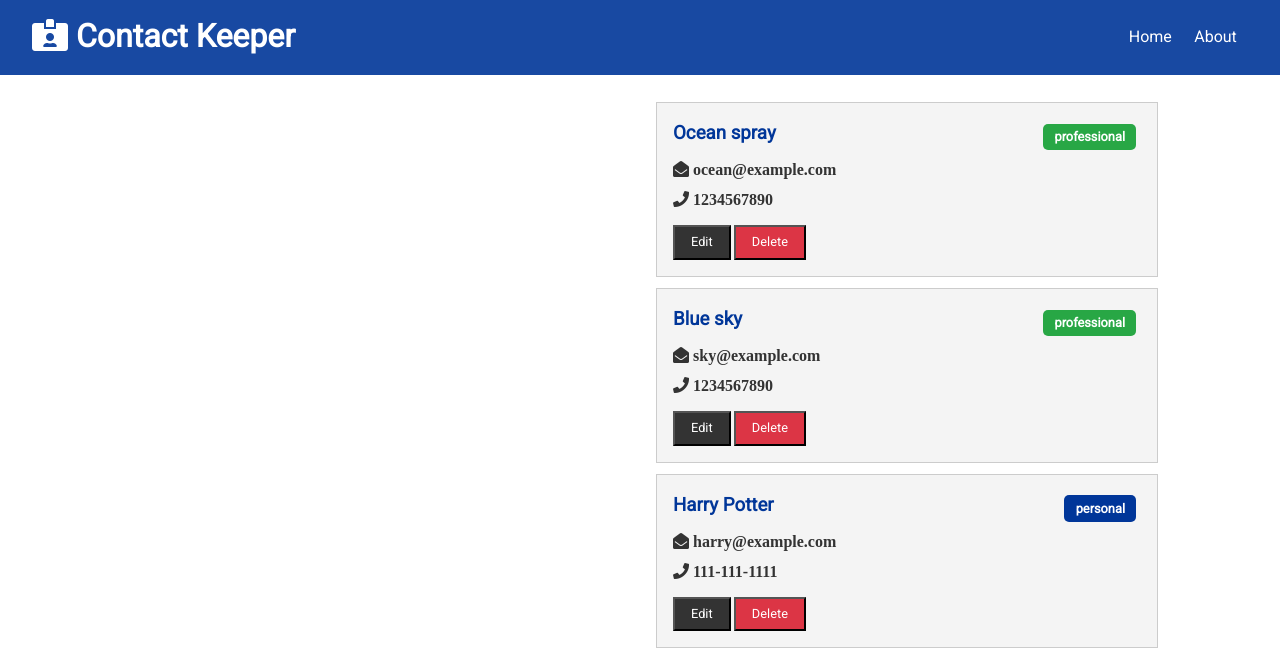
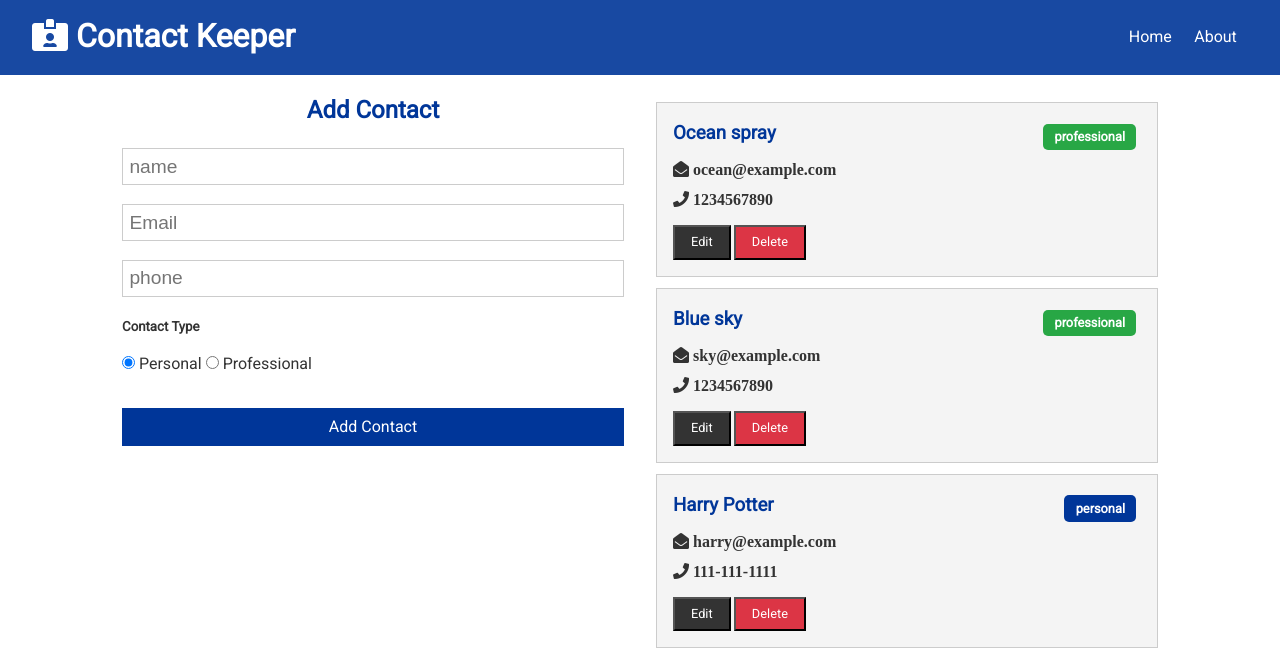
Before and after one commit to deepa/contact-keeper, a React (Create React App) app in the folder client/: page / in a window 1280 px wide. Shown: the top 670 px of the page. Built offline with nearby package versions, Linux system fonts and the light colour scheme; the HTML template or start-up script is replaced by a standard one.

Commit message:
implemented add and delete contact

```diff
--- /dev/null
+++ b/client/src/components/contacts/ContactForm.js
@@ -0,0 +1,80 @@
+import React, { useState, useContext, useEffect } from 'react';
+import ContactContext from '../../contexts/contact/contactContext';
+
+const ContactForm = () => {
+  const contactContext = useContext(ContactContext);
+  const [contact, setContact] = useState({
+    name: '',
+    email: '',
+    phone: '',
+    type: 'personal'
+  });
+  const { name, email, phone, type } = contact;
+
+  const onChange = e =>
+    setContact({ ...contact, [e.target.name]: e.target.value });
+
+  const onSubmit = e => {
+    e.preventDefault();
+    contactContext.addContact(contact);
+    setContact({
+      name: '',
+      email: '',
+      phone: '',
+      type: 'personal'
+    });
+  };
+
+  return (
+    <form onSubmit={onSubmit}>
+      <h2 className='text-primary'>Add Contact</h2>
+      <input
+        type='text'
+        placeholder='name'
+        name='name'
+        value={name}
+        onChange={onChange}
+      />
+      <input
+        type='text'
+        placeholder='Email'
+        name='email'
+        value={email}
+        onChange={onChange}
+      />
+      <input
+        type='text'
+        placeholder='phone'
+        name='phone'
+        value={phone}
+        onChange={onChange}
+      />
+      <h5>Contact Type</h5>
+      <input
+        type='radio'
+        name='type'
+        value='personal'
+        onChange={onChange}
+        checked={type === 'personal'}
+      />{' '}
+      Personal{' '}
+      <input
+        type='radio'
+        name='type'
+        value='professional'
+        onChange={onChange}
+        checked={type === 'professional'}
+      />{' '}
+      Professional{' '}
+      <div>
+        <input
+          type='submit'
+          value='Add Contact'
+          className='btn btn-primary btn-block'
+        />
+      </div>
+    </form>
+  );
+};
+
+export default ContactForm;
--- a/client/src/components/contacts/ContactItem.js
+++ b/client/src/components/contacts/ContactItem.js
@@ -1,8 +1,14 @@
-import React from 'react';
+import React, { useContext } from 'react';
 import PropTypes from 'prop-types';
+import ContactContext from '../../contexts/contact/contactContext';
 
 const ContactItem = ({ contact }) => {
+  const contactContext = useContext(ContactContext);
   const { id, name, email, phone, type } = contact;
+  const { deleteContact } = contactContext;
+  const onDelete = () => {
+    deleteContact(id);
+  };
   return (
     <div className='card bg-light'>
       <h3 className='text-primary text-left'>
@@ -31,7 +37,9 @@
       </ul>
       <p>
         <button className='btn-dark btn-sm'>Edit</button>
-        <button className='btn-danger btn-sm'>Delete</button>
+        <button className='btn-danger btn-sm' onClick={onDelete}>
+          Delete
+        </button>
       </p>
     </div>
   );
--- a/client/src/components/pages/Home.js
+++ b/client/src/components/pages/Home.js
@@ -1,11 +1,12 @@
 import React from 'react';
 import Contacts from '../contacts/Contacts';
+import ContactForm from '../contacts/ContactForm';
 
 const Home = () => {
   return (
     <div className='grid-2'>
       <div>
-        {/* Contact form */}
+        <ContactForm />
       </div>
       <div>
         <Contacts />
--- a/client/src/contexts/contact/ContactState.js
+++ b/client/src/contexts/contact/ContactState.js
@@ -42,8 +42,15 @@
   const [state, dispatch] = useReducer(contactReducer, initialState);
 
   // Add contact
+  const addContact = contact => {
+    contact.id = uuid.v4();
+    dispatch({ type: ADD_CONTACT, payload: contact });
+  };
 
   // Delete contact
+  const deleteContact = id => {
+    dispatch({ type: DELETE_CONTACT, payload: id });
+  };
 
   // Set current contact
 
@@ -58,7 +65,9 @@
   return (
     <ContactContext.Provider
       value={{
-        contacts: state.contacts
+        contacts: state.contacts,
+        addContact,
+        deleteContact
       }}
     >
       {props.children}
--- a/client/src/contexts/contact/contactReducer.js
+++ b/client/src/contexts/contact/contactReducer.js
@@ -0,0 +1,26 @@
+import {
+  ADD_CONTACT,
+  DELETE_CONTACT,
+  SET_CURRENT,
+  CLEAR_CURRENT,
+  UPDATE_CONTACT,
+  FILTER_CONTACTS,
+  CLEAR_FILTER
+} from '../types';
+
+export default (state, action) => {
+  switch (action.type) {
+    case ADD_CONTACT:
+      return {
+        ...state,
+        contacts: [...state.contacts, action.payload]
+      };
+    case DELETE_CONTACT:
+      return {
+        ...state,
+        contacts: state.contacts.filter(c => c.id !== action.payload)
+      };
+    default:
+      return state;
+  }
+};
```
